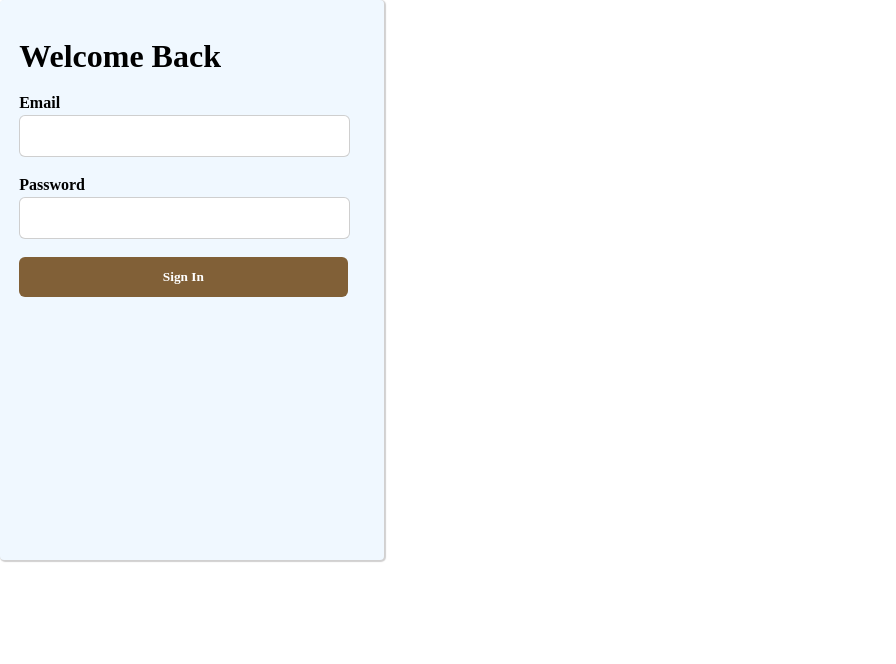
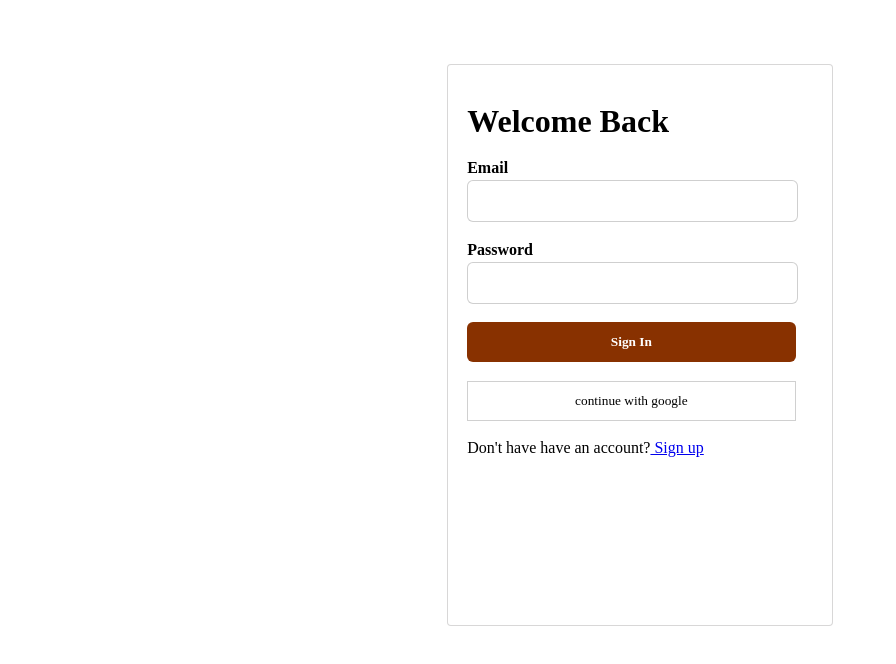
Before and after one commit to U-Alice/Novelia, a React (Create React App) app in the folder frontend/: page /signIn in a window 1280 px wide. Shown: the top 664 px of the page, without its empty margins (0-896 px from the left). Built offline with nearby package versions, Linux system fonts and the light colour scheme; a web font is replaced by a local one.

Commit message:
added the login page

```diff
--- a/frontend/src/components/landingPage/home.jsx
+++ b/frontend/src/components/landingPage/home.jsx
@@ -1,4 +1,5 @@
 import "./home.css";
+import {Link } from "react-router-dom"
 function Home() {
   return (
     <div className="mainPage">
@@ -16,8 +17,7 @@ function Home() {
          <div className="text">
         <h3> WELCOME TO BOK, YOUR NUMBER ONE CHOICE FOR READING EXPERINCE</h3>
         <p>Lorem, ipsum dolor sit amet consectetur adipisicing elit. Dignissimos placeat ipsum nam tempora est aliquam nisi hic repudiandae. Odio, illum temporibus? Exercitationem quidem eveniet, iure ipsam minus ea repellendus deleniti.</p>
-        <Link>
-
+        <Link to="/signup">
         <button>GET STARTED</button>
         </Link>
         </div>
--- a/frontend/src/components/signin/signin.jsx
+++ b/frontend/src/components/signin/signin.jsx
@@ -1,5 +1,7 @@
-import "../signup/signup.css"
-function SignIn(){
+import "../signup/signup.css";
+import Button from "../utils/buttons";
+import {Link} from "react-router-dom";
+function SignIn() {
   return (
     <div className="mainLogin">
       <div>
@@ -8,11 +10,20 @@ function SignIn(){
           <label htmlFor="">Email</label>
           <input type="email" />
           <label htmlFor="">Password</label>
-              <input type="password" name="password"  />
-              <button type="submit" id="submit">Sign In</button>
+          <input type="password" name="password" />
+          <button type="submit" id="submit">
+            Sign In
+          </button>
+          <Button />
+          <p>
+            Don't have have an account?
+            <span id="redirect">
+              <Link to="/signup"> Sign up</Link>
+            </span>
+          </p>
         </form>
       </div>
     </div>
-    )
+  );
 }
 export default SignIn;
--- a/frontend/src/components/signup/signup.css
+++ b/frontend/src/components/signup/signup.css
@@ -56,7 +56,7 @@ label{
     font-weight: bold;
 }
  #submit{
-    background-color: rgb(129, 96, 55);
+    background-color: #883100;
     color: white;
     border-radius: 6px;
     font-weight: bold;
@@ -115,8 +115,11 @@ form{
     height: 70vh;
     width: 30%;
     border-radius: 4px;
-    box-shadow: 1px 1px 1px 1px rgba(139, 138, 138, 0.4);
-    background-color: aliceblue;
+    border: solid 1px rgba(139, 138, 138, 0.339);
+    background-color: white;
+    margin-left: auto;
+    margin-right: auto;
+    margin-top: 5%;
 }
 .mainLogin div{
     margin-left: 5%;
--- a/frontend/src/components/signup/signup.jsx
+++ b/frontend/src/components/signup/signup.jsx
@@ -2,6 +2,7 @@ import "./signup.css";
 import testimonies from "./testimonies";
 import BTNslider from "./slider/buttonSlider.jsx";
 import { useState } from "react";
+import {Link} from 'react-router-dom'
 function SignUp() {
   const [slideIndex, setSlideIndex] = useState(1);
   const nextSlide = () => {
@@ -53,7 +54,15 @@ function SignUp() {
               continue with google
             </button>
             <p>
-              Already have have an account? <span id="redirect">Sign In</span>
+
+              Already have have an account?
+
+              <span id="redirect">
+                <Link to="/signin">
+
+                Sign In
+                </Link>
+                </span>
             </p>
           </form>
         </div>
--- /dev/null
+++ b/frontend/src/components/utils/buttons.jsx
@@ -0,0 +1,9 @@
+function Button(){
+    return (
+        <button type="submit" id="google">
+        continue with google
+      </button>
+    )
+}
+
+export default Button;
```
Lines whose indentation alone changed are shown as unchanged.
